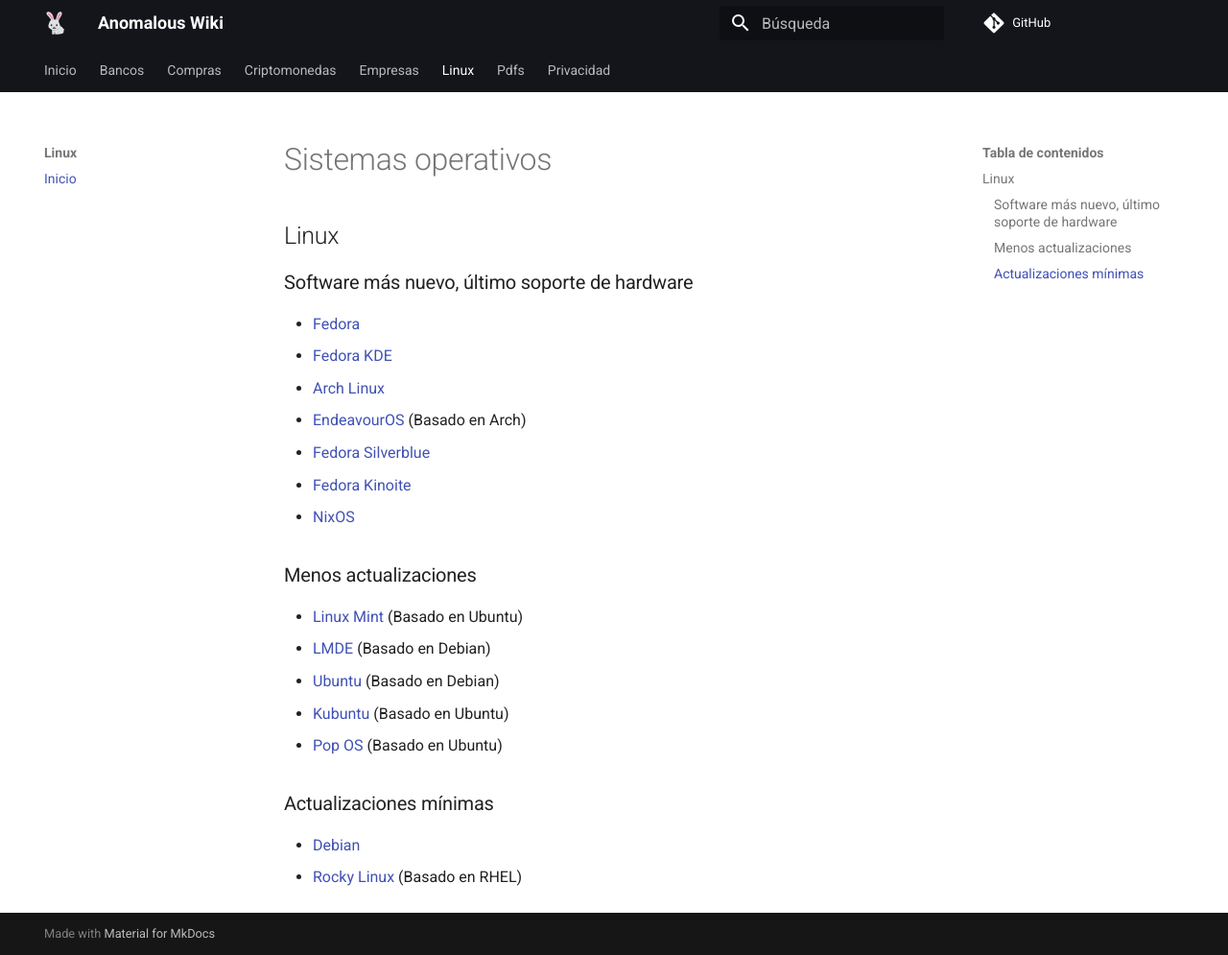
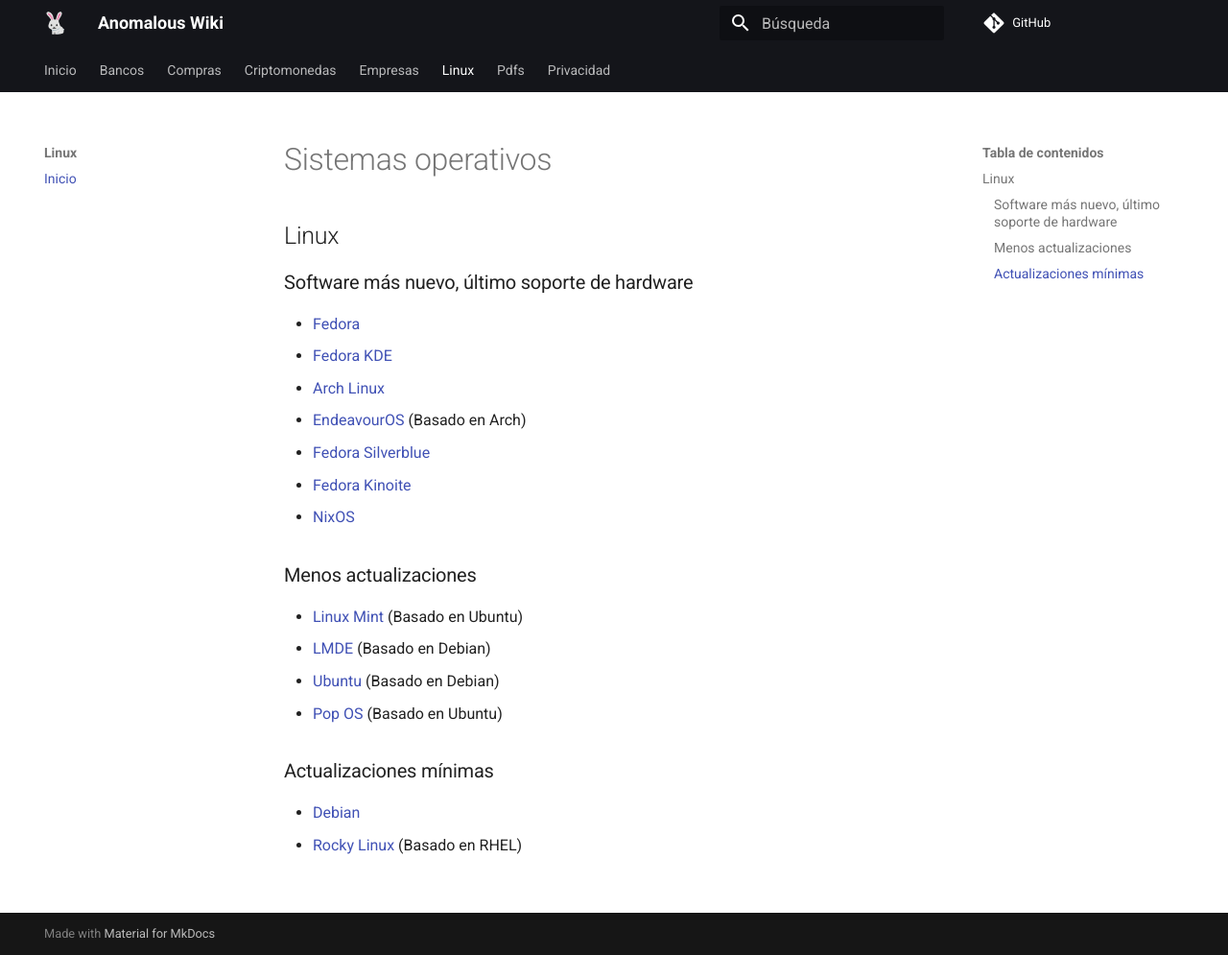
Before and after one commit to anomalouscode/wiki, an MkDocs documentation site: the page built from docs/linux/index.md, in a window 1280 px wide and 995 px high. Shown: the whole window at 96% size. Built offline with MkDocs 1.6.1 and Material for MkDocs 9.7.7, drawn with Linux system fonts in a browser that asks for light colours; comment, search, counter and statistics services are not loaded.

Commit message:
Update index.md

```diff
--- a/docs/linux/index.md
+++ b/docs/linux/index.md
@@ -21,7 +21,6 @@
 - [Linux Mint](https://linuxmint.com/download.php) (Basado en Ubuntu)
 - [LMDE](https://linuxmint.com/download_lmde.php) (Basado en Debian)
 - [Ubuntu](https://ubuntu.com/download/desktop) (Basado en Debian)
-- [Kubuntu](https://kubuntu.org/getkubuntu/) (Basado en Ubuntu)
 - [Pop OS](https://pop.system76.com/) (Basado en Ubuntu)
 
 ### Actualizaciones mínimas
```
